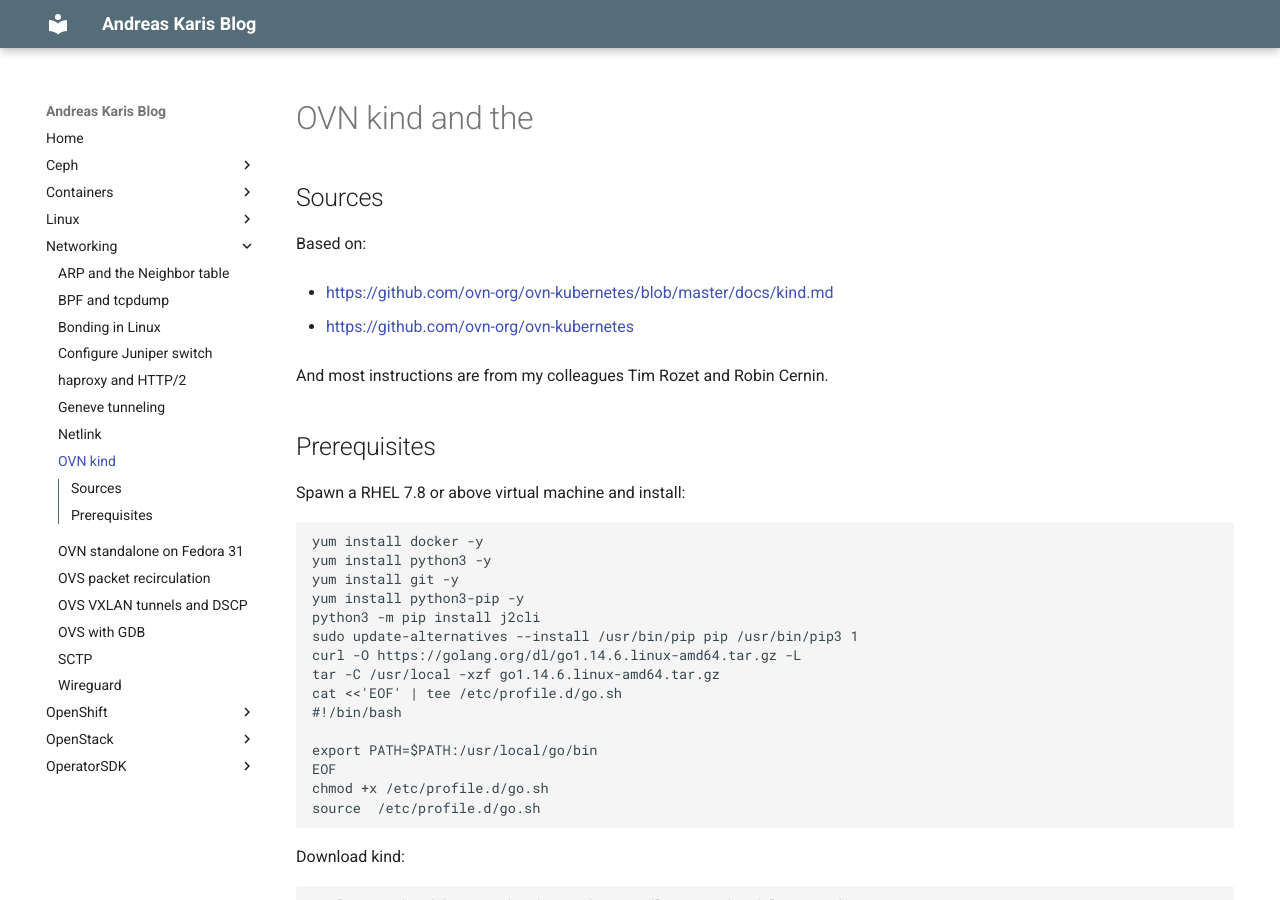
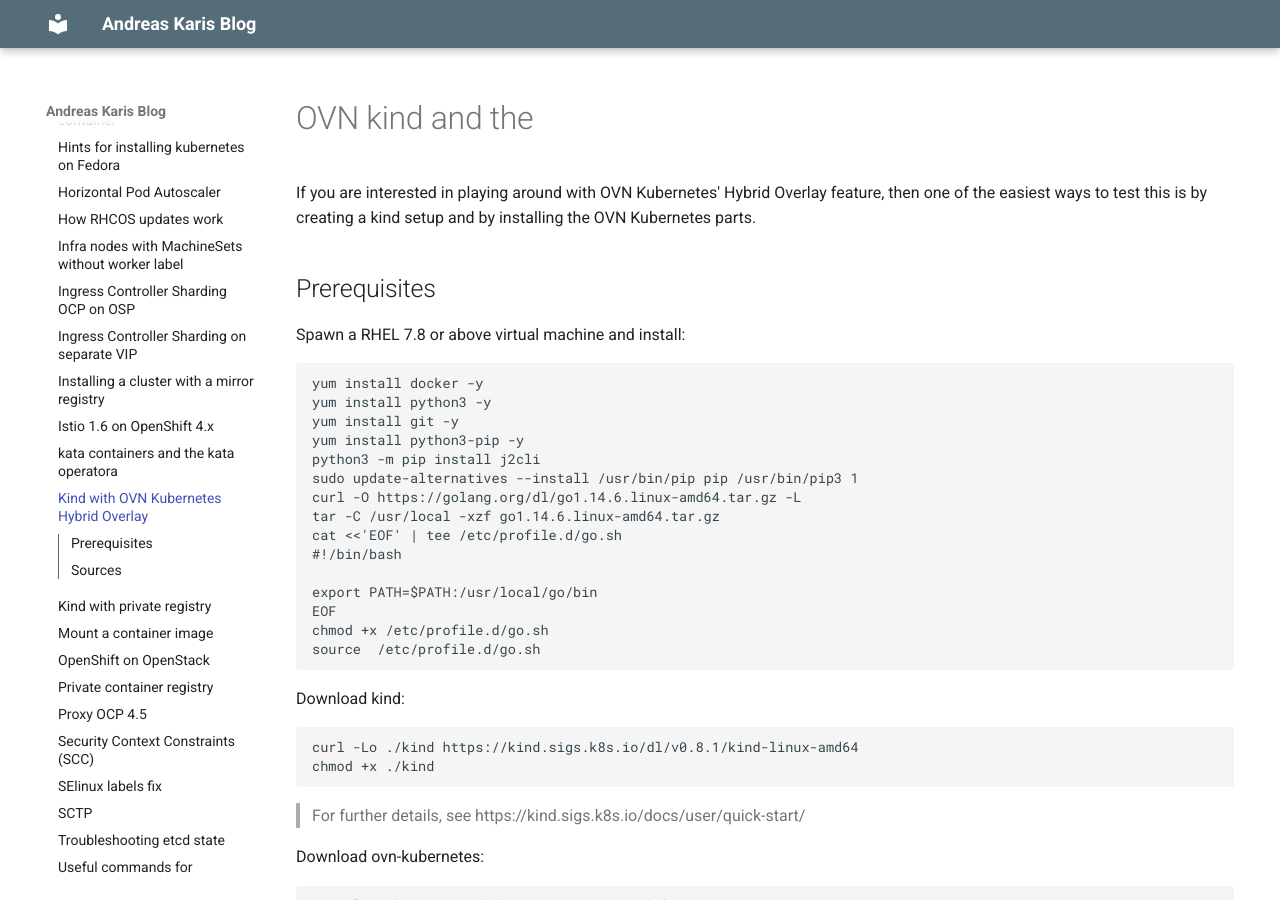
Before and after one commit to andreaskaris/blog, an MkDocs documentation site: the page built from docs/openshift/ovn-kind-hybrid-overlay.md, in a window 1280 px wide and 900 px high. Built offline with MkDocs 1.6.1 and Material for MkDocs 9.7.7, drawn with Linux system fonts in a browser that asks for light colours; some of the changed text lies outside the part shown.

Commit message:
moved and modified ovn kind setup

```diff
--- a/docs/networking/ovn-kind.md
+++ b/docs/openshift/ovn-kind-hybrid-overlay.md
@@ -1,14 +1,6 @@
 # OVN kind and the
 
-## Sources
-
-Based on:
-
-* [https://github.com/ovn-org/ovn-kubernetes/blob/master/docs/kind.md](https://github.com/ovn-org/ovn-kubernetes/blob/master/docs/kind.md)
-
-* [https://github.com/ovn-org/ovn-kubernetes](https://github.com/ovn-org/ovn-kubernetes)
-
-And most instructions are from my colleagues Tim Rozet and Robin Cernin.
+If you are interested in playing around with OVN Kubernetes' Hybrid Overlay feature, then one of the easiest ways to test this is by creating a kind setup and by installing the OVN Kubernetes parts.
 
 ## Prerequisites
 
@@ -88,7 +80,6 @@
 PodCIDR:                      10.244.2.0/24
 PodCIDRs:                     10.244.2.0/24
 ~~~
-
 
 Create CentOS to act as GW:
 ~~~
@@ -219,3 +210,13 @@
     k8s.ovn.org/hybrid-overlay-external-gw: 9.0.0.1
     k8s.ovn.org/hybrid-overlay-vtep: 172.18.0.5
 ~~~
+
+## Sources
+
+Based on:
+
+* [https://github.com/ovn-org/ovn-kubernetes/blob/master/docs/kind.md](https://github.com/ovn-org/ovn-kubernetes/blob/master/docs/kind.md)
+
+* [https://github.com/ovn-org/ovn-kubernetes](https://github.com/ovn-org/ovn-kubernetes)
+
+Most instructions are from my colleagues Tim Rozet and Robin Cernin.
--- a/mkdocs.yml
+++ b/mkdocs.yml
@@ -39,7 +39,6 @@
   - haproxy and HTTP/2: networking/haproxy-and-h2c.md
   - Geneve tunneling: networking/geneve_tunneling.md
   - Netlink: networking/netlink.md
-  - OVN kind: networking/ovn-kind.md
   - OVN standalone on Fedora 31: networking/ovn_standalone_on_fedora31.md
   - OVS packet recirculation: networking/ovs_recirculation.md
   - OVS VXLAN tunnels and DSCP: networking/ovs-vxlan-tunnels-and-dscp.md
@@ -62,6 +61,7 @@
   - Installing a cluster with a mirror registry: openshift/openshift_mirror_registry.md
   - Istio 1.6 on OpenShift 4.x: openshift/istio-1.6-on-ocp.4.x.md
   - kata containers and the kata operatora: openshift/kata.md
+  - Kind with OVN Kubernetes Hybrid Overlay: openshift/ovn-kind-hybrid-overlay.md
   - Kind with private registry: openshift/kind-with-private-registry.md
   - Mount a container image: openshift/mounting-container-image.md
   - OpenShift on OpenStack: openstack/install_openshift_on_openstack.md
```
